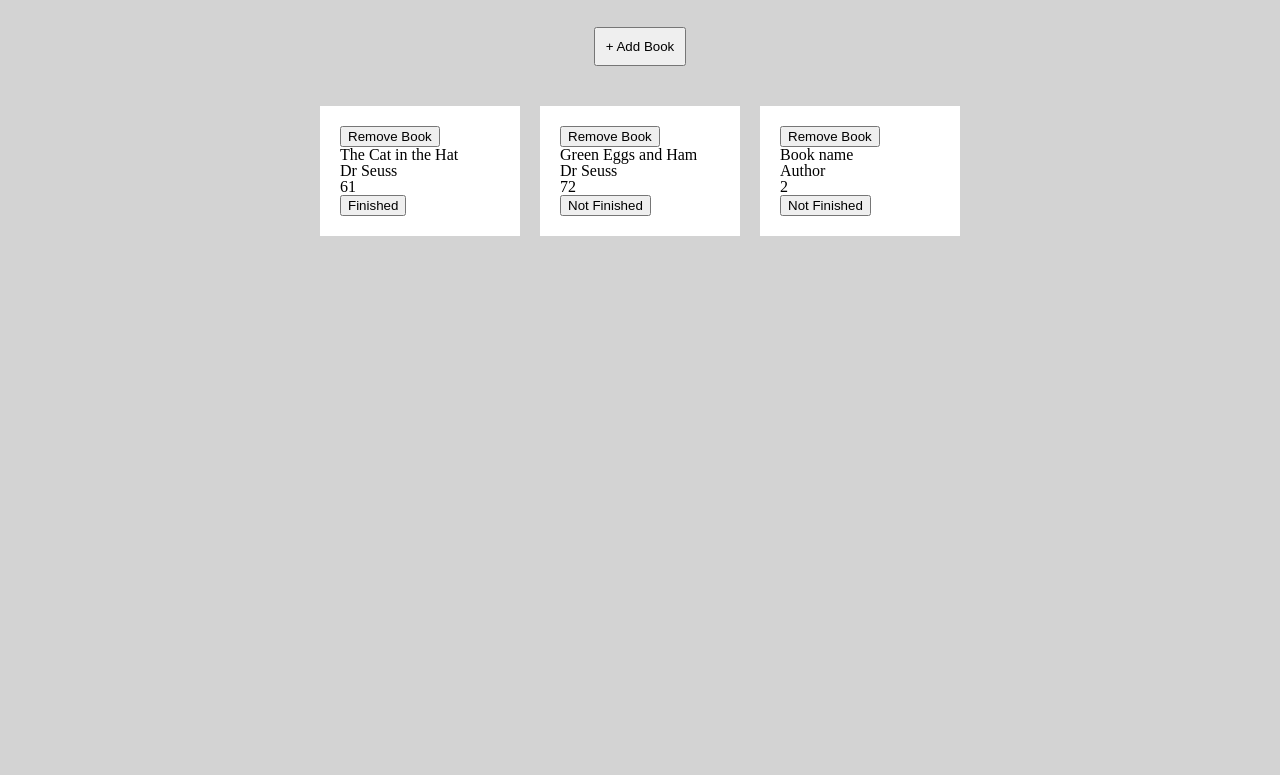
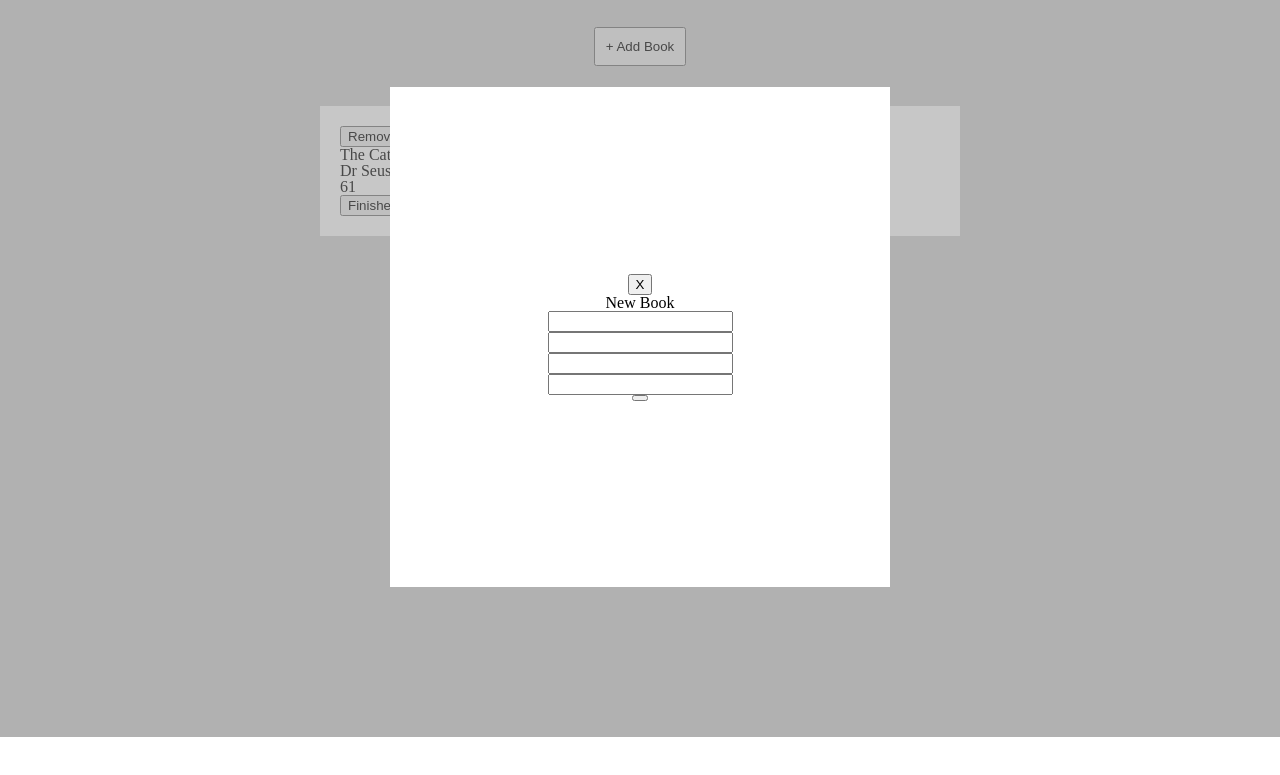
Before and after one commit to DylanSHLiang/library, a plain HTML site: page index.html in a window 1280 px wide. Both pictures are taken after a click on the button "+ Add Book". Shown: the part 63-838 px from the top of the page. After the commit the page ends 800 px from the top, so only its background shows below. Drawn offline with Linux system fonts and the light colour scheme.

Commit message:
Added popup to take in info when creating book

```diff
--- a/scripts.js
+++ b/scripts.js
@@ -1,6 +1,7 @@
 const books = [];
 const add = document.querySelector(".add");
 const library = document.querySelector(".library");
+const body = document.querySelector("body");
 
 function Book(name, author, pages, finished) {
     this.name = name;
@@ -22,8 +23,9 @@ function createBookElement(book) {
     remove.setAttribute("class", "remove");
     remove.innerHTML = "Remove Book";
     remove.addEventListener("click", () => {
+        removeBookFromLibrary(book);
         card.remove();
-    })
+    });
     card.appendChild(remove);
 
     let name = document.createElement("h2");
@@ -53,10 +55,53 @@ function createBookElement(book) {
     library.appendChild(card);
 }
 
+function removeBookFromLibrary(book) {
+    books.splice(books.indexOf(book), 1);
+}
+
+function prompt() {
+    let popup = document.createElement("div");
+    popup.setAttribute("class", "popup");
+    form(popup);
+    body.appendChild(popup);
+}
+
+function form(popup) {
+    let form = document.createElement("form");
+
+    let cancel = document.createElement("button");
+    cancel.setAttribute("class", "cancel");
+    cancel.innerHTML = "X";
+    form.append(cancel);
+
+    let fieldset = document.createElement("fieldset");
+    fieldset.innerHTML = "New Book";
+    form.appendChild(fieldset);
+
+    let name = document.createElement("input");
+    fieldset.appendChild(name);
+
+    let author = document.createElement("input");
+    fieldset.appendChild(author);
+
+    let pages = document.createElement("input");
+    fieldset.appendChild(pages);
+
+    let finished = document.createElement("input");
+    fieldset.appendChild(finished);
+
+    let submit = document.createElement("button");
+    form.appendChild(submit);
+
+    popup.appendChild(form);
+}
+
 add.addEventListener("click", event => {
+    prompt();
     let book = new Book("Book name", "Author", books.length, false);
     addBookToLibrary(book);
     console.log(books);
+    console.log(body);
 });
 
 const cat = new Book("The Cat in the Hat", "Dr Seuss", 61, true);
--- a/styles.css
+++ b/styles.css
@@ -47,6 +47,10 @@ table {
 	border-spacing: 0;
 }
 
+body {
+    box-sizing: border-box;
+}
+
 header {
     height: 50px;
     display: flex;
@@ -62,7 +66,7 @@ header h1 {
 
 .container {
     background-color: #d3d3d3;
-    min-height: 100vh;
+    min-height: calc(100vh - 130px);
     display: flex;
     flex-direction: column;
     align-items: center;
@@ -86,3 +90,35 @@ header h1 {
     background-color: white;
     padding: 20px;
 }
+
+.popup {
+    width: 100%;
+    height: 100%;
+    background-color: rgba(143, 143, 143, 0.5);
+    position: fixed;
+    top: 0;
+    z-index: 1;
+    display: flex;
+    justify-content: center;
+    align-items: center;
+}
+
+form {
+    height: 500px;
+    width: 500px;
+    background-color: white;
+    display: flex;
+    flex-direction: column;
+    justify-content: center;
+    align-items: center;
+}
+
+.cancel {
+    position: relative;
+}
+
+fieldset {
+    display: flex;
+    flex-direction: column;
+    align-items: center;
+}
```
